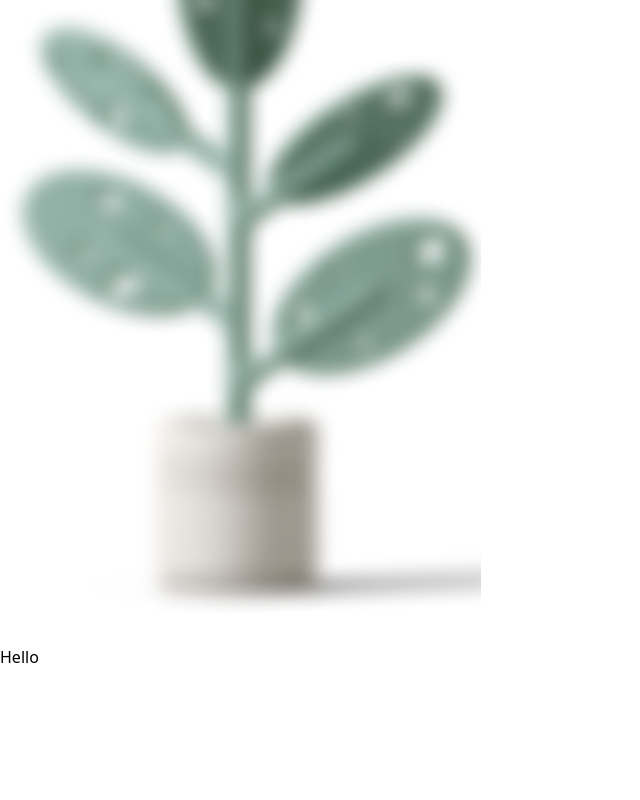
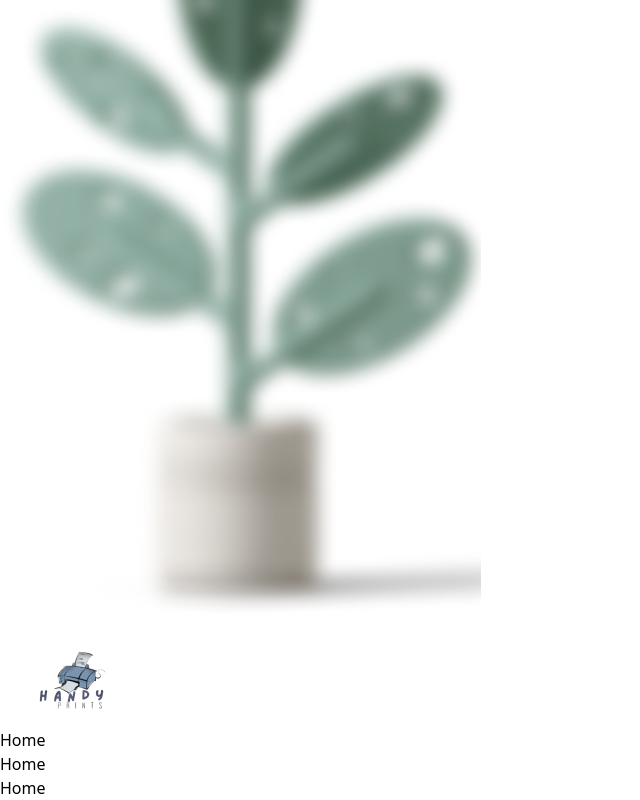
Before and after one commit to Maahipal27/HandyPrints, a React (Vite) app: page / in a window 1280 px wide. Shown: the part 1540-2340 px from the top of the page, without its empty margins (0-640 px from the left). Before the commit the page ends 2209 px from the top, so only its background shows below. Built offline with nearby package versions, Linux system fonts and the light colour scheme.

Commit message:
Footer structure

```diff
--- a/src/components/Footer.jsx
+++ b/src/components/Footer.jsx
@@ -1,5 +1,21 @@
 const Footer = () => {
-  return <footer>Hello</footer>;
+  return (
+    <footer className='w-full h-[174px] bg-[#F6F5F4]'>
+      <div className='w-1/2 flex justify-center mx-20'>
+        <div className='w-1/2'>
+          <img src='./img/handylogo.png' alt='' />
+        </div>
+        <div className='w-1/2'>
+          <div className='flex justify-between'>
+            <h4>Home</h4>
+            <h4>Home</h4>
+            <h4>Home</h4>
+          </div>
+        </div>
+      </div>
+      <div className='w-1/2'></div>
+    </footer>
+  );
 };
 
 export default Footer;
```
